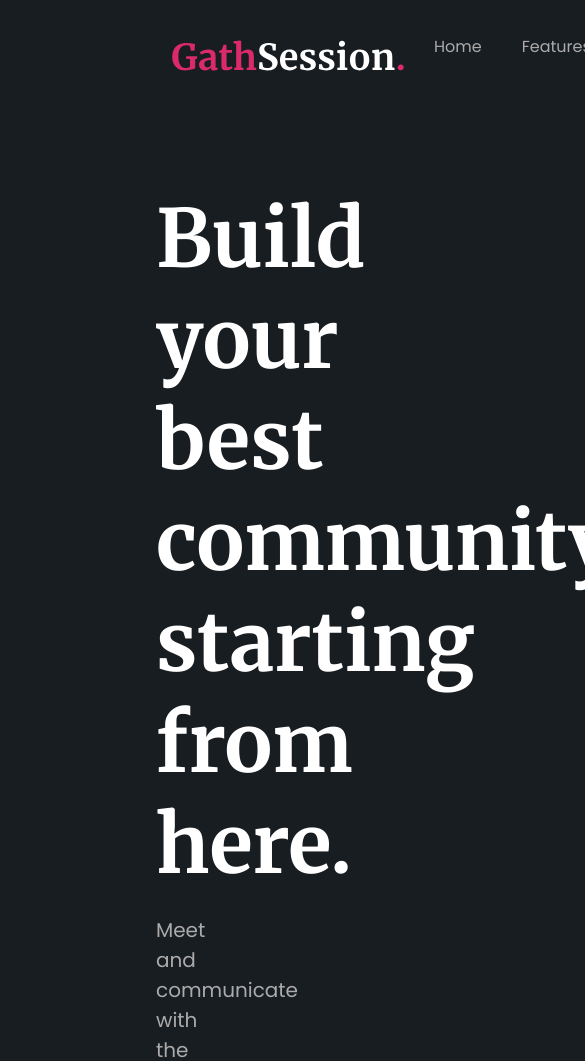
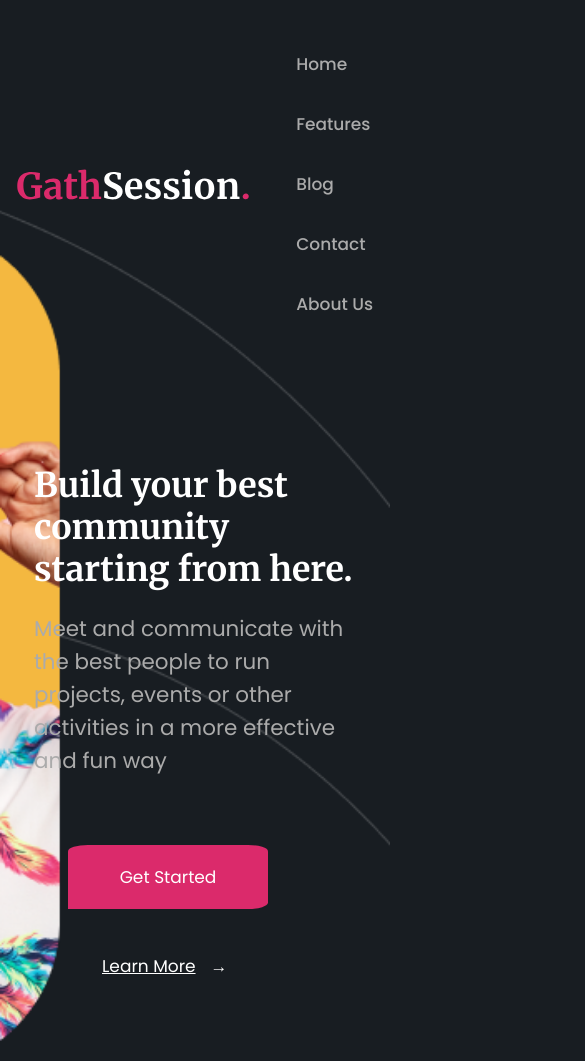
Before and after one commit to Frozmiz/ConquerBlocks-CSS-P2-Gath-Session, a website built with Vite: page index.html in a window 390 px wide. Shown: the top 1061 px of the page, 585 px wide, since content can reach past the window. Built offline with nearby package versions, Linux system fonts and the light colour scheme; files whose address does not match are found by name.

Commit message:
feat(styles): improve responsive layout while preserving original design

```diff
--- a/index.html
+++ b/index.html
@@ -13,7 +13,6 @@
   </head>
 
   <body>
-    <div class="hero-wrapper">
     <div class="container">
       <header class="header">
         <a class="header__logo" href="#">
@@ -30,7 +29,6 @@
           </ul>
         </nav>
       </header>
-      </div>
 
       <section class="hero">
         <div class="hero__content">
@@ -47,8 +45,6 @@
             <span> → </span>
           </a>
         </div>
-
-        <div class="container">
         <div class="hero__items">
           <div class="hero__item">
             <img src="./src/img/Comments.svg" alt="" />
@@ -63,7 +59,6 @@
             <p>Get Information</p>
           </div>
         </div>
-        </div>
       </section>
     </div>
   </body>
--- a/package.json
+++ b/package.json
@@ -3,12 +3,15 @@
   "private": true,
   "version": "0.0.0",
   "type": "module",
+  "homepage": "https://frozmiz.github.io/ConquerBlocks-CSS-P2-Gath-Session",
   "scripts": {
     "dev": "vite",
     "build": "vite build",
-    "preview": "vite preview"
+    "preview": "vite preview",
+    "deploy": "gh-pages -d dist"
   },
   "devDependencies": {
+    "gh-pages": "^6.3.0",
     "sass": "^1.89.1",
     "vite": "^6.3.5"
   }
--- a/src/styles/__buttons.scss
+++ b/src/styles/__buttons.scss
@@ -2,18 +2,25 @@
 
 .hero__buttons {
   display: flex;
-  gap: 16px;
-  padding: 20px;
-  margin-left: 20px;
+  flex-direction: column;
+  align-items: start;
+  gap: 1.6rem;
+  padding: 2rem;
   max-width: 500px;
+  @include respond-to(tablet) {
+    flex-direction: row;
+    justify-content: center;
+  }
+
   a {
     display: inline-flex;
     text-decoration: none;
     color: white;
     align-items: center;
     justify-content: center;
-    padding: 15px 20px;
+    padding: 1rem 2rem;
     gap: 10px 15px;
+    font-size: 1rem;
     transition: all 0.3s ease;
 
     span {
--- a/src/styles/__header.scss
+++ b/src/styles/__header.scss
@@ -4,36 +4,28 @@
   display: flex;
   justify-content: space-between;
   align-items: center;
-  padding: 20px;
-
-  &__logo {
-    padding: 20px;
-  }
+  padding: 3rem 0;
 
   &__nav ul {
     display: flex;
-    gap: 40px;
-    padding: 10px;
-    margin-right: 100px;
+    flex-direction: column;
+    gap: 2rem;
 
-    li {
-      list-style: none;
+    @include respond-to(tablet) {
+      flex-direction: row;
+      justify-content: flex-end;
+      gap: 2rem;
     }
   }
 
-  &__nav a {
-    text-decoration: none;
+  &__nav li a {
+    font-size: 1rem;
+    font-weight: 500;
     color: $grey;
 
     &:hover {
-      color: white;
+      color: $pinkiwinki;
+      border-bottom: 2px solid $pinkiwinki;
     }
   }
-
-  &__nav li:hover {
-    color: white;
-    border-bottom: 4px solid $pinkiwinki;
-    border-radius: 10%;
-    transition: all 0.3s ease;
-  }
 }
--- a/src/styles/__hero.scss
+++ b/src/styles/__hero.scss
@@ -1,41 +1,38 @@
-// Hero-wrapper
+.hero {
+  text-align: left;
+  padding: 4rem 1rem;
 
-.hero-wrapper {
-  margin-left: 100px;
-  margin-right: 100px;
-}
+  &__content h1 {
+    font-size: clamp(2rem, 3vw, 4rem);
+    margin-bottom: 1rem;
+    max-width: 600px;
+    color: white;
+    font-family: $title-font;
+  }
 
-// HERO
+  &__content p {
+    font-size: clamp(1rem, 5.5vw, 1.3rem);
+    max-width: 600px;
+    margin-bottom: 2rem;
+    color: $grey;
+  }
 
-.hero {
-  width: 56%;
-  &__content {
+  &__buttons {
     display: flex;
     flex-direction: column;
-    padding: 20px;
-    margin-top: 30px;
+    justify-content: flex-start;
+    gap: 1rem;
 
-    h1 {
-      font-family: $title-font;
-      color: white;
-      font-size: 80px;
-      text-align: left;
-      padding-right: 20px;
-      padding-left: 20px;
-      padding-top: 20px;
-      max-width: 740px;
+    @include respond-to(tablet) {
+      flex-direction: row;
+      justify-content: center;
     }
 
-    p {
-      font-family: $primary-font;
-      color: $grey;
-      text-align: left;
-      font-size: 20px;
-      line-height: 30px;
-      max-width: 60%;
-      border-left: 0;
-      padding: 20px;
-      margin-top: 0;
+    &__btn1,
+    &__btn2 {
+      padding: 0.75rem 1.5rem;
+      font-size: 1rem;
+      border-radius: 8px;
     }
   }
 }
--- a/src/styles/__items.scss
+++ b/src/styles/__items.scss
@@ -1,30 +1,39 @@
 .hero__items {
   display: flex;
-  padding: 40px;
-  color: white;
+  flex-direction: column;
+  gap: 2rem;
   align-items: center;
+  padding: 2rem;
+
+  @include respond-to(tablet) {
+    flex-direction: row;
+    justify-content: start;
   }
 
   .hero__item {
     display: flex;
     align-items: center;
+    gap: 1rem;
 
-  gap: 10px;
-  padding: 20px;
+    .hero__item_item1 {
+      padding: 1rem;
+    }
 
     img {
       background-color: rgba($grey, 0.2);
-    padding: 6px;
+      width: 50px;
+      padding: 0.5rem;
       border-radius: 20%;
     }
 
     p {
-    max-width: 80px;
       display: flex;
       flex-direction: column;
       text-align: left;
-    line-height: 1.2;
-    font-size: 14px;
-    line-height: 25px;
+      max-width: 80px;
+      color: white;
+      font-weight: 500;
+      font-size: 1rem;
     }
   }
+}
--- a/src/styles/__layout.scss
+++ b/src/styles/__layout.scss
@@ -1,32 +1,13 @@
 .container {
   width: 100%;
-  margin-left: auto;
-  margin-right: auto;
-  padding-left: 1rem;
-  padding-right: 1rem;
+  margin: 0 auto;
+  padding: 0 1rem;
 
-  // Breakpoints
-  @media (min-width: 640px) {
-    max-width: 640px;
+  @include respond-to(desktop) {
+    max-width: 1200px;
   }
 
-  @media (min-width: 768px) {
-    max-width: 768px;
-  }
-
-  @media (min-width: 1024px) {
-    max-width: 1024px;
-  }
-
-  @media (min-width: 1280px) {
-    max-width: 1280px;
-  }
-
-  @media (min-width: 1536px) {
-    max-width: 1536px;
-  }
-
-  @media (min-width: 1900px) {
-    max-width: 1900px;
+  @include respond-to(xl) {
+    max-width: 1400px;
   }
 }
--- a/src/styles/__mixins.scss
+++ b/src/styles/__mixins.scss
@@ -1,12 +1,15 @@
-@mixin button-style($bg, $color: white, $radius: 8px) {
-  display: inline-flex;
-  align-items: center;
-  justify-content: center;
-  padding: 12px 24px;
-  font-weight: 500;
-  border-radius: $radius;
-  background-color: $bg;
-  color: $color;
-  text-decoration: none;
-  transition: all 0.3s ease;
+@mixin respond-to($breakpoint) {
+  @if $breakpoint == tablet {
+    @media (min-width: 768px) {
+      @content;
+    }
+  } @else if $breakpoint == desktop {
+    @media (min-width: 1024px) {
+      @content;
+    }
+  } @else if $breakpoint == xl {
+    @media (min-width: 1440px) {
+      @content;
+    }
+  }
 }
--- a/src/styles/__reset.scss
+++ b/src/styles/__reset.scss
@@ -1,14 +1,45 @@
-html * {
+html,
+body {
   margin: 0;
   padding: 0;
-  box-sizing: border-box;
+  min-height: 100%;
   font-family: $primary-font;
+  font-size: 17px;
+  scroll-behavior: smooth;
+  overflow-x: hidden;
 }
 
 *,
 *::before,
 *::after {
+  box-sizing: border-box;
+}
+
+img,
+picture,
+video,
+canvas,
+svg {
+  display: block;
+  max-width: 100%;
+  height: auto;
+}
+
+input,
+button,
+textarea,
+select {
+  font: inherit;
+}
+
+ul,
+ol {
   margin: 0;
   padding: 0;
-  box-sizing: inherit;
+  list-style: none;
 }
+
+a {
+  text-decoration: none;
+  color: inherit;
+}
--- a/src/styles/main.scss
+++ b/src/styles/main.scss
@@ -1,22 +1,26 @@
 @import "./_variables";
+@import "./_reset";
+@import "./_mixins";
 @import "./_vendors";
+
+@import "./_layout";
 @import "./_header";
-@import "./_reset";
 @import "./_hero";
 @import "./_buttons";
-@import "./_mixins";
 @import "./_items";
-@import "./_layout";
 
 body {
   background-color: #181d22;
   background-image: url("../img/gente.png");
   background-repeat: no-repeat;
-  background-position: 100% 100%;
-  background-size: 820px 780px;
+  background-position: bottom right;
+  background-size: cover;
+
+  @include respond-to(tablet) {
+    background-size: 0%;
+  }
+
+  @include respond-to(desktop) {
+    background-size: 820px 780px;
+  }
 }
-
-.hero-wrapper {
-  max-width: 1800px;
-  padding: 0 1rem;
-}
--- a/vite.config.js
+++ b/vite.config.js
@@ -1,7 +1,7 @@
 import { defineConfig } from "vite";
 
 export default defineConfig({
-    base: "/",
+    base: '/ConquerBlocks-CSS-P2-Gath-Session/',
 });
 
 // Usa rutas relativas en los enlaces generados en el HTML
```
Also changed, not shown: 1 other file. Lines whose indentation alone changed are shown as unchanged.
